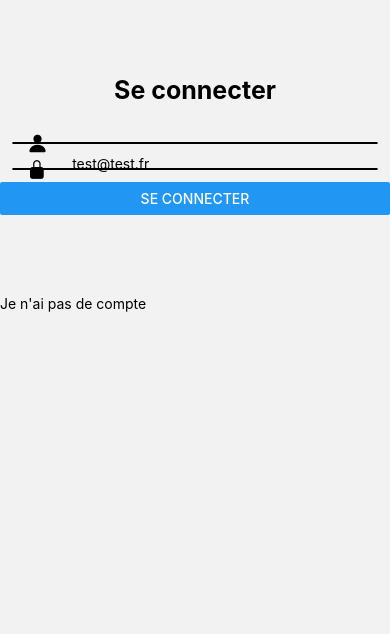
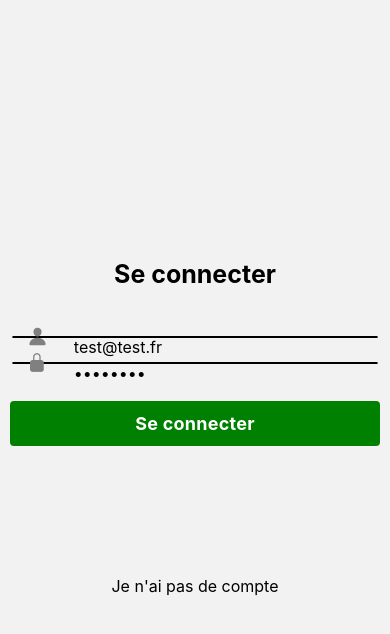
Before and after one commit to RiusmaX/eni-rennes-react-native, a React Native app: screen /Home in a window 390 px wide. Shown: the top 634 px of the page. Built offline with nearby package versions, Linux system fonts and the light colour scheme.

Commit message:
add register

```diff
--- a/src/components/Button.js
+++ b/src/components/Button.js
@@ -1,9 +1,19 @@
 import React from 'react'
-import { Button } from 'react-native'
+import { Text, Pressable } from 'react-native'
+import styles from './styles/ButtonStyle'
 
 const CustomButton = (props) => {
+  const { onPress, title = 'Save' } = props
   return (
-    <Button {...props} />
+    <Pressable
+      android_ripple={{
+        color: 'lightgrey',
+      }}
+      style={styles.button}
+      onPress={onPress}
+    >
+      <Text style={styles.text}>{title}</Text>
+    </Pressable>
   )
 }
 
--- a/src/components/form/Input.js
+++ b/src/components/form/Input.js
@@ -10,7 +10,7 @@ const CustomInput = (props) => {
         props.icon &&
         (
           <View style={styles.iconContainer}>
-            <Icon name={props.icon} size={20} color='black' />
+            <Icon name={props.icon} size={20} color='grey' />
           </View>
         )
       }
--- a/src/components/form/LoginForm.js
+++ b/src/components/form/LoginForm.js
@@ -1,5 +1,5 @@
 import React from 'react'
-import { View, Text } from 'react-native'
+import { View } from 'react-native'
 import Input from './Input'
 import Button from '../Button'
 
--- /dev/null
+++ b/src/components/form/RegisterForm.js
@@ -0,0 +1,30 @@
+import React from 'react'
+import { View } from 'react-native'
+import Input from './Input'
+import Button from '../Button'
+
+const RegisterForm = ({ userData, setUserData, onSubmit }) => {
+  return (
+    <View>
+      <Input
+        icon='person'
+        onChangeText={(text) => setUserData({ ...userData, username: text })}
+        value={userData.username}
+      />
+      <Input
+        icon='mail'
+        onChangeText={(text) => setUserData({ ...userData, email: text })}
+        value={userData.email}
+      />
+      <Input
+        icon='lock-closed'
+        secureTextEntry
+        onChangeText={(text) => setUserData({ ...userData, password: text })}
+        value={userData.password}
+      />
+      <Button title="S'inscrire" onPress={onSubmit} />
+    </View>
+  )
+}
+
+export default RegisterForm
--- /dev/null
+++ b/src/components/styles/ButtonStyle.js
@@ -0,0 +1,23 @@
+import { StyleSheet } from 'react-native'
+
+export default StyleSheet.create({
+  button: {
+    width: '95%',
+    alignItems: 'center',
+    justifyContent: 'center',
+    paddingVertical: 12,
+    paddingHorizontal: 32,
+    marginVertical: 25,
+    borderRadius: 4,
+    elevation: 3,
+    backgroundColor: 'green',
+    alignSelf: 'center'
+  },
+  text: {
+    fontSize: 18,
+    lineHeight: 21,
+    fontWeight: 'bold',
+    letterSpacing: 0.25,
+    color: 'white'
+  }
+})
--- a/src/components/styles/InputStyle.js
+++ b/src/components/styles/InputStyle.js
@@ -10,6 +10,8 @@ export default StyleSheet.create({
   },
   iconContainer: {
     flex: 1,
+    borderRightWidth: 1,
+    marginRight: 1,
     backgroundColor: 'lightgrey',
     alignItems: 'center',
     justifyContent: 'center',
@@ -18,7 +20,8 @@ export default StyleSheet.create({
   },
   textInput: {
     flex: 6,
-    height: 40,
-    padding: 10
+    // height: 40,
+    padding: 10,
+    fontSize: 16
   }
 })
--- a/src/contexts/AuthContext.js
+++ b/src/contexts/AuthContext.js
@@ -1,11 +1,12 @@
 import React, { createContext, useReducer, useContext, useEffect } from 'react'
 import AsyncStorage from '@react-native-async-storage/async-storage'
-import { login } from '../services/Api'
+import { login, register } from '../services/Api'
 
 const AuthContext = createContext()
 
 const actionTypes = {
   LOGIN: 'LOGIN',
+  REGISTER: 'REGISTER',
   ERROR: 'ERROR',
   LOGOUT: 'LOGOUT',
   LOADING: 'LOADING'
@@ -20,6 +21,7 @@ const initialState = {
 
 const AuthReducer = (state, action) => {
   switch (action.type) {
+    case actionTypes.REGISTER:
     case actionTypes.LOGIN:
       return {
         ...initialState, token: action.data.token, user: action.data.user
@@ -46,6 +48,22 @@ const ContextFactory = (dispatch) => ({
       if (data.user && data.jwt) {
         dispatch({
           type: actionTypes.LOGIN,
+          data: { user: data.user, token: data.jwt }
+        })
+      }
+    } catch (error) {
+      dispatch({
+        type: actionTypes.ERROR,
+        data: { error } // = { error: error }
+      })
+    }
+  },
+  registerUser: async (userData) => {
+    try {
+      const data = await register(userData)
+      if (data.user && data.jwt) {
+        dispatch({
+          type: actionTypes.REGISTER,
           data: { user: data.user, token: data.jwt }
         })
       }
--- a/src/screens/LoginScreen.js
+++ b/src/screens/LoginScreen.js
@@ -28,7 +28,7 @@ const LoginScreen = ({ navigation }) => {
         onSubmit={handleSubmit}
       />
       <TouchableOpacity onPress={() => navigation.navigate('Register')}>
-        <Text>Je n'ai pas de compte</Text>
+        <Text style={globalStyles.pressableLink}>Je n'ai pas de compte</Text>
       </TouchableOpacity>
     </View>
   )
--- a/src/screens/RegisterScreen.js
+++ b/src/screens/RegisterScreen.js
@@ -1,12 +1,32 @@
-import React from 'react'
+import React, { useState } from 'react'
 import { View, Text, TouchableOpacity } from 'react-native'
+import RegisterForm from '../components/form/RegisterForm'
+import { useAuth } from '../contexts/AuthContext'
+import styles from './styles/LoginScreenStyle'
+import globalStyles from '../theme/Styles'
 
 const RegisterScreen = ({ navigation }) => {
+  const { registerUser } = useAuth()
+
+  const [userData, setUserData] = useState({
+    email: 'test1@123.fr',
+    username: 'test123',
+    password: 'testtest'
+  })
+
+  const handleSubmit = async () => {
+    await registerUser(userData)
+  }
   return (
-    <View>
-      <Text>REGISTER SCREEN</Text>
+    <View style={styles.container}>
+      <Text style={globalStyles.heading}>Créer un compte</Text>
+      <RegisterForm
+        userData={userData}
+        setUserData={setUserData}
+        onSubmit={handleSubmit}
+      />
       <TouchableOpacity onPress={() => navigation.goBack()}>
-        <Text>J'ai déjà un compte</Text>
+        <Text style={globalStyles.pressableLink}>J'ai déjà un compte</Text>
       </TouchableOpacity>
     </View>
   )
--- a/src/screens/styles/LoginScreenStyle.js
+++ b/src/screens/styles/LoginScreenStyle.js
@@ -2,6 +2,7 @@ import { StyleSheet } from 'react-native'
 
 export default StyleSheet.create({
   container: {
-    marginVertical: 50
+    height: '100%',
+    justifyContent: 'center'
   }
 })
--- a/src/services/Api.js
+++ b/src/services/Api.js
@@ -18,6 +18,16 @@ const login = async (credentials) => {
   }
 }
 
+const register = async (userData) => {
+  try {
+    const response = await api.post('/auth/local/register', userData)
+    return response.data
+  } catch (error) {
+    console.error(error)
+  }
+}
+
 export {
-  login
+  login,
+  register
 }
--- a/src/theme/Styles.js
+++ b/src/theme/Styles.js
@@ -5,6 +5,11 @@ export default StyleSheet.create({
     fontSize: 25,
     fontWeight: 'bold',
     textAlign: 'center',
+    marginVertical: 35
+  },
+  pressableLink: {
+    fontSize: 16,
+    textAlign: 'center',
     marginVertical: 25
   }
 })
```
